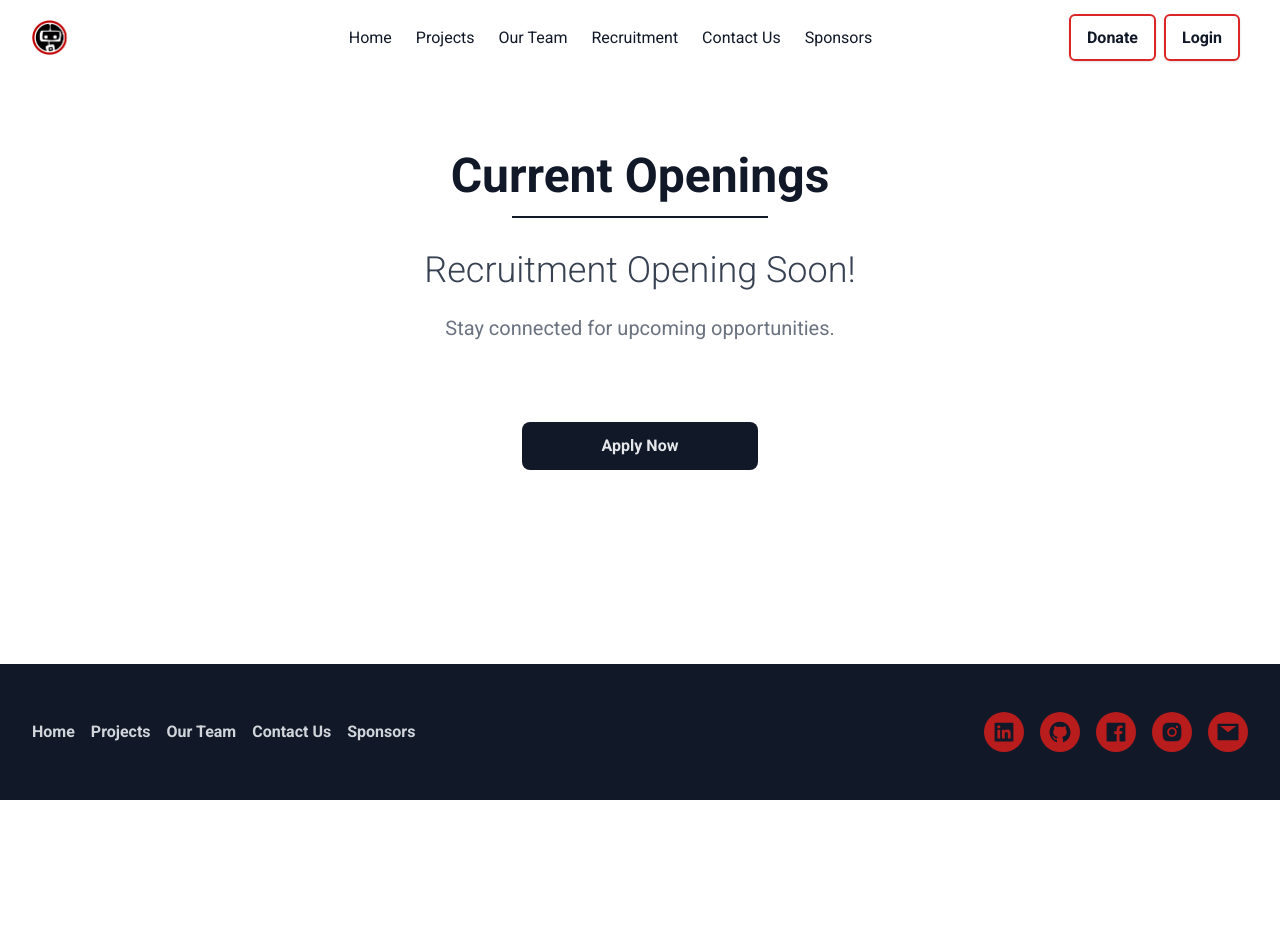
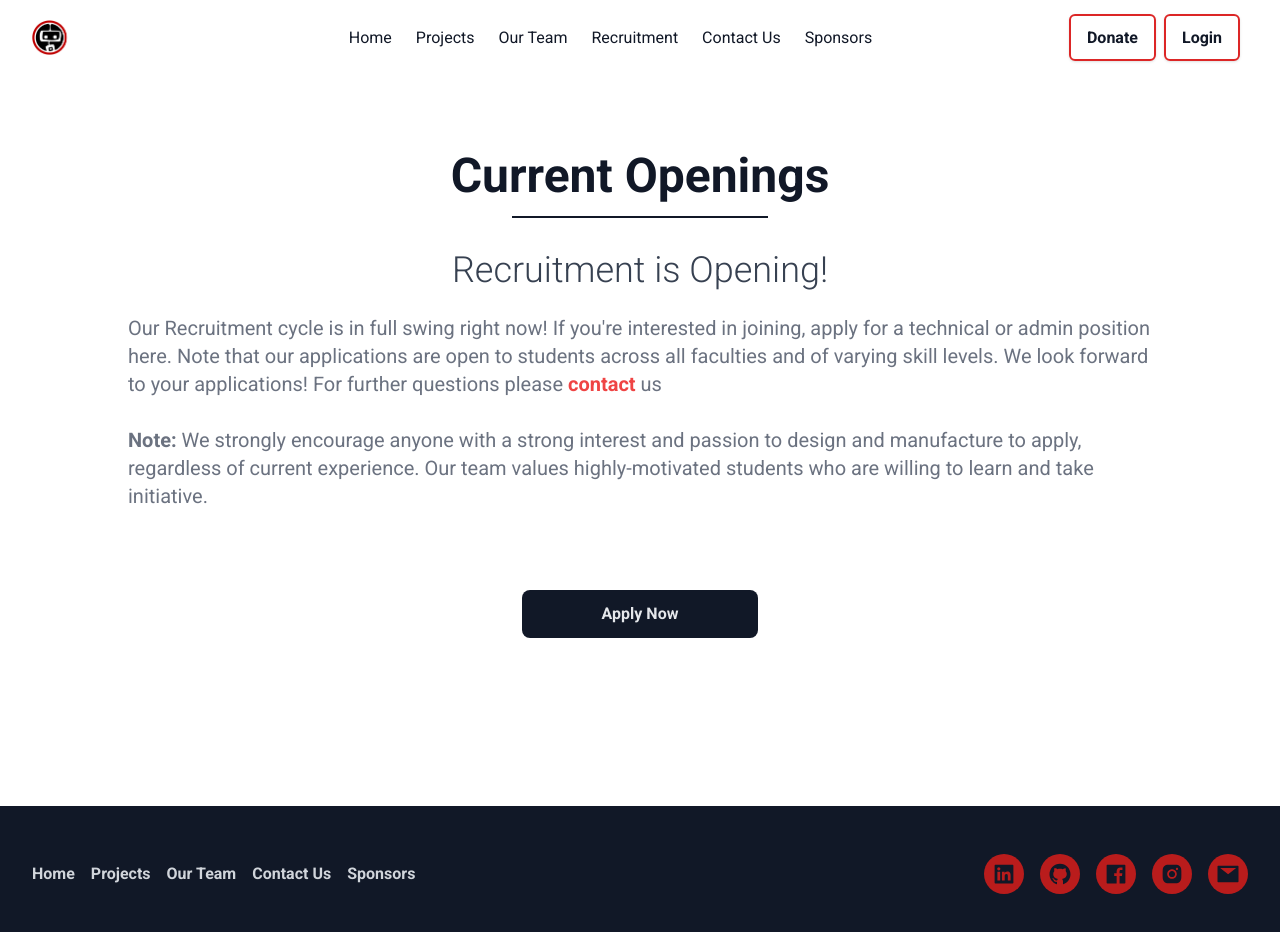
Before and after one commit to SteveIsnthere/openrobotics_website, a React (Create React App) app: page /Recruitment in a window 1280 px wide. Shown: the top 932 px of the page. Before the commit the page ends 800 px from the top, so only its background shows below. Built offline with nearby package versions, Linux system fonts and the light colour scheme.

Commit message:
1.Updated recruitment page

```diff
--- a/src/components/Recruitment/Recruitment.tsx
+++ b/src/components/Recruitment/Recruitment.tsx
@@ -1,6 +1,6 @@
 import React from "react";
-import Category from "./Category";
-import { Link } from "react-router-dom";
+// import Category from "./Category";
+import {Link} from "react-router-dom";
 
 class Role {
     title: string;
@@ -509,64 +509,66 @@ const Recruitment = () => {
         ),
     ];
 
-  const admin_category: Role_Category = new Role_Category(
-    "Admin Roles",
-    admin_positions
-  );
-  const robotraining_category: Role_Category = new Role_Category(
-    "RoboTraining Roles",
-    robotraining_positions
-  );
-  const robocup_category: Role_Category = new Role_Category(
-    "Robocup Roles",
-    robocup_positions
-  );
-  const pianobot_category: Role_Category = new Role_Category(
-    "Pianobot Roles",
-    pianobot_positions
-  );
+    // const admin_category: Role_Category = new Role_Category(
+    //     "Admin Roles",
+    //     admin_positions
+    // );
+    // const robotraining_category: Role_Category = new Role_Category(
+    //     "RoboTraining Roles",
+    //     robotraining_positions
+    // );
+    // const robocup_category: Role_Category = new Role_Category(
+    //     "Robocup Roles",
+    //     robocup_positions
+    // );
+    // const pianobot_category: Role_Category = new Role_Category(
+    //     "Pianobot Roles",
+    //     pianobot_positions
+    // );
 
-  const categories: Array<Role_Category> = [
-    admin_category,
-    robotraining_category,
-    robocup_category,
-    pianobot_category,
-  ];
+    // const categories: Array<Role_Category> = [
+    //     admin_category,
+    //     robotraining_category,
+    //     robocup_category,
+    //     pianobot_category,
+    // ];
 
     return (
-    <section className="flex flex-col m-[10%] py-10 md:mt-24 sm:mt-30 xs:mt-60 sm:max-w-screen-sm md:max-w-screen-md lg:max-w-screen-lg xl:max-w-screen-xl justify-center items-center">
+        <section
+            className="flex flex-col m-[10%] py-10 md:mt-24 sm:mt-30 xs:mt-60 sm:max-w-screen-sm md:max-w-screen-md lg:max-w-screen-lg xl:max-w-screen-xl justify-center items-center">
             <h1 className="text-3xl py-4 font-extrabold md:text-5xl text-gray-900">
                 Current Openings
             </h1>
             <span className="w-64 h-[2px] mt-0 bg-gray-900 mb-6"></span>
             <h1 className="text-2xl py-2 font-light md:text-4xl text-gray-700">
-        Recruitment Opening Soon!
+                Recruitment is Opening!
             </h1>
+            <p className="py-4 text-md md:text-xl  text-gray-500">
+                Our Recruitment cycle is in full swing right now! If you're
+                interested in joining, apply for a technical or admin position here. Note that
+                our applications are open to students across all faculties and of
+                varying skill levels. We look forward to your applications! For further
+                questions please{" "}
+                <Link
+                    className="font-bold text-red-500 cursor-pointer hover:text-red-700"
+                    to="/Contact"
+                >
+                    contact
+                </Link>
+                {" "}us
+
+                <br></br> <br></br>
+
+                <b>Note:</b> We strongly encourage anyone with a strong interest and passion to design and manufacture
+                to apply,
+                regardless of current experience. Our team values highly-motivated students who are willing to learn
+                and take initiative.
+
+            </p>
+
             {/*<p className="py-4 text-md md:text-xl  text-gray-500">*/}
-      {/*  Our Fall Recruitment cycle is in full swing right now! If you're*/}
-      {/*  interested in joining, apply for a technical or admin position here. Note that*/}
-      {/*  our applications are open to students across all faculties and of*/}
-      {/*  varying skill levels. We look forward to your applications! For further*/}
-      {/*  questions please{" "}*/}
-      {/*  <Link*/}
-      {/*          className="font-bold text-red-500 cursor-pointer hover:text-red-700"*/}
-      {/*          to="/Contact"*/}
-      {/*        >*/}
-      {/*          contact */}
-      {/*  </Link>*/}
-      {/*  {" "}us*/}
-
-      {/*  <br></br> <br></br>*/}
-
-      {/*  <b>Note:</b> We strongly encourage anyone with a strong interest and passion to design and manufacture to apply, */}
-      {/*  regardless of current experience. Our team values highly-motivated students who are willing to learn */}
-      {/*  and take initiative. */}
-
+            {/*  Stay connected for upcoming opportunities.*/}
             {/*</p>*/}
-
-      <p className="py-4 text-md md:text-xl  text-gray-500">
-        Stay connected for upcoming opportunities.
-      </p>
             {/*{categories.map((category: Role_Category) => (*/}
 
             {/*    <Category*/}
@@ -575,12 +577,23 @@ const Recruitment = () => {
 
             {/*  />*/}
             {/*))}*/}
-      <button className="bg-gray-900 w-auto font-bold rounded-lg mt-8 md:mt-16 px-20 py-3 transition ease-in-out delay-150  hover:-translate-y-1 hover:scale-110 duration-300 hover:bg-red-600  text-gray-200 text-center">
+            {/*<button className="bg-gray-900 w-auto font-bold rounded-lg mt-8 md:mt-16 px-20 py-3 transition ease-in-out delay-150  hover:-translate-y-1 hover:scale-110 duration-300 hover:bg-red-600  text-gray-200 text-center">*/}
+            {/*  <a*/}
+            {/*    className="style-none"*/}
+            {/*    target="_blank"*/}
+            {/*    rel="noopener noreferrer"*/}
+            {/*    href="https://forms.gle/3CuSFmSuLybh3duXA"*/}
+            {/*  >*/}
+            {/*    Apply Now*/}
+            {/*  </a>*/}
+            {/*</button>*/}
+            <button
+                className="bg-gray-900 w-auto font-bold rounded-lg mt-8 md:mt-16 px-20 py-3 transition ease-in-out delay-150  hover:-translate-y-1 hover:scale-110 duration-300 hover:bg-red-600  text-gray-200 text-center">
                 <a
                     className="style-none"
                     target="_blank"
                     rel="noopener noreferrer"
-          href="https://forms.gle/3CuSFmSuLybh3duXA"
+                    href="https://forms.gle/qDBaXs8f3Eg73nKj9"
                 >
                     Apply Now
                 </a>
```
Lines whose indentation alone changed are shown as unchanged.
